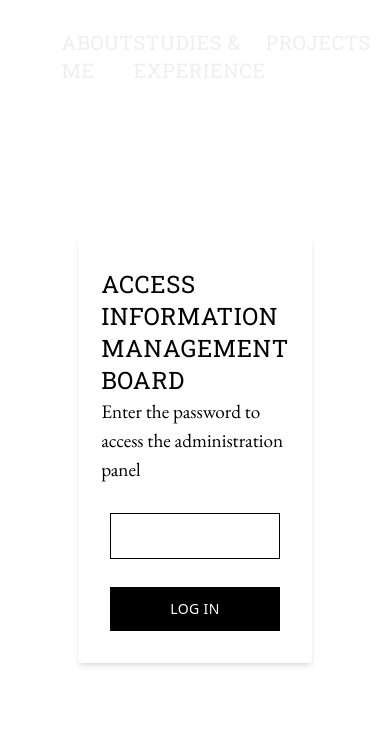
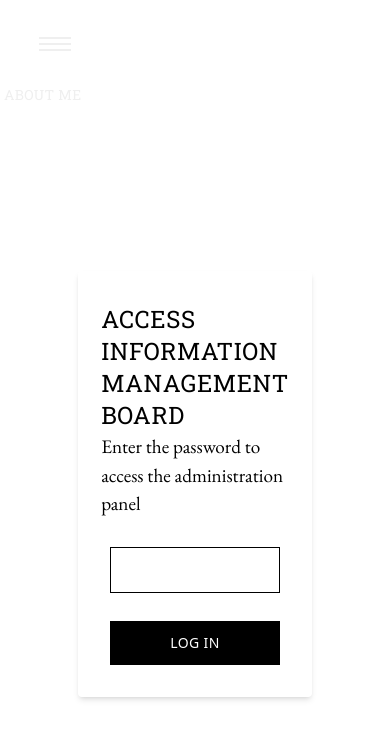
Before and after one commit to KaterinGorbachev/Web-Portfolio2.0, a Vue app: page /access in a window 390 px wide. Shown: the top 738 px of the page. Built offline with nearby package versions, Linux system fonts and the light colour scheme.

Commit message:
Menu burger added

```diff
--- a/src/App.vue
+++ b/src/App.vue
@@ -1,6 +1,9 @@
 <template>
   <HeaderMenu />
-  <RouterView />
+  <main class="pt-[10vh]">
+    <RouterView />
+  </main>
+
 </template>
 
 <script setup>
--- a/src/components/HeaderMenu.vue
+++ b/src/components/HeaderMenu.vue
@@ -1,25 +1,54 @@
 <template>
-  <header class="p-7 w-full flex justify-center items-center">
-    <nav class="w-[80%] flex justify-between">
+  <header class="pt-7 py-0.5 lg:p-7 w-full flex justify-center items-center backdrop-blur-md sticky top-0 z-50 text-[#efefef] hover:bg-white hover:text-black duration-300 ease-in-out">
+    <nav class="w-[80%] flex justify-between items-center">
+      <!-- Logo / About Me Link -->
+
+
+      <!-- Hamburger Button (Mobile) -->
+      <button
+        @click="isOpen = !isOpen"
+        class="lg:hidden flex flex-col justify-center items-center w-8 h-8 space-y-1 focus:outline-none cursor-pointer"
+      >
+        <span :class="{'rotate-45 translate-y-2': isOpen}" class="block w-8 h-0.5 bg-current transition-all duration-300"></span>
+        <span :class="{'opacity-0': isOpen}" class="block w-8 h-0.5 bg-current transition-all duration-300"></span>
+        <span :class="{'-rotate-45 -translate-y-2': isOpen}" class="block w-8 h-0.5 bg-current transition-all duration-300"></span>
+      </button>
+
+      <!-- Menu Links -->
+      <div
+        :class="{'max-h-0 overflow-hidden': !isOpen, 'max-h-96': isOpen}"
+        class="lg:flex lg:space-x-6 flex-col lg:flex-row transition-all duration-300 ease-in-out absolute lg:static top-full left-0 w-full lg:w-auto bg-white lg:bg-transparent text-start px-1 py-5 lg:text-left lg:overflow-visible"
+
+      >
         <router-link
           to="/"
-        class="text-xl transition-all delay-100 hover:font-bold text-[#efefef] hover:text-[#000] font-[Roboto_Slab] uppercase tracking-wide"
-        >About me</router-link
+          class="text-[14px] lg:text-xl transition-all delay-100 hover:font-bold font-[Roboto_Slab] uppercase tracking-wide"
         >
+          About me
+        </router-link>
         <router-link
           to="/studies"
-        class="text-xl transition-all delay-100 hover:font-bold text-[#efefef] hover:text-[#000] font-[Roboto_Slab] uppercase tracking-wide"
-        >Studies & Experience</router-link
+          class="block py-3 lg:py-0 text-[14px] lg:text-xl transition-all delay-100 hover:font-bold font-[Roboto_Slab] uppercase tracking-wide"
+          @click="isOpen = false"
         >
+          Studies & Experience
+        </router-link>
         <router-link
           to="/projects"
-        class="text-xl transition-all delay-100 hover:font-bold text-[#efefef] hover:text-[#000] font-[Roboto_Slab] uppercase tracking-wide"
-        >Projects</router-link
+          class="block py-3 lg:py-0 text-[14px] lg:text-xl transition-all delay-100 hover:font-bold font-[Roboto_Slab] uppercase tracking-wide"
+          @click="isOpen = false"
         >
+          Projects
+        </router-link>
+      </div>
     </nav>
   </header>
 </template>
 
-<script setup></script>
+<script setup>
+import { ref } from 'vue'
+
+const isOpen = ref(false)
+</script>
 
 <style></style>
--- a/src/views/RecordinfoView.vue
+++ b/src/views/RecordinfoView.vue
@@ -1,26 +1,26 @@
 <template>
-  <section class="w-full p-0.5 flex flex-col gap-[1rem]">
+  <section class="w-full p-0.5 flex flex-col gap-[1rem] items-center">
     <h2
       class="text-2xl font-[Roboto_Slab] uppercase tracking-wide w-full text-start lg:text-center"
     >
       Managment board
     </h2>
-    <form @submit.prevent="addInfo" class="w-full p-[2rem] flex flex-col gap-4">
+    <form @submit.prevent="addInfo" class="p-[2rem] flex flex-col gap-4 w-[80vw]">
 
-        <div class="flex items-start w-full gap-4">
-          <div class="flex flex-col gap-0.5 w-[60%]">
+        <div class="flex items-start w-full justify-between">
+          <div class="flex flex-col gap-0.5 w-[75%]">
             <label for="title" class="font-[EB_Garamond] text-[1.2rem] w-full text-start">Title*:</label>
             <input
               type="text"
               name="title"
-              placeholder="Enter a title"
+              placeholder="Enter title"
               v-model="title"
               required
               class="w-full border border-black bg-white px-4 py-3 text-sm text-black placeholder:text-black/40 focus:outline-none focus:border-[#a2dffd]"
             />
             <small>0/200 characters</small>
           </div>
-          <div class="flex flex-col gap-0.5">
+          <div class="flex flex-col gap-0.5 w-[20%]">
             <label for="date" class="font-[EB_Garamond] text-[1.2rem] w-full text-start">Date*:</label>
             <input
               type="date"
@@ -57,7 +57,7 @@
           <input
             type="url"
             name="image"
-            placeholder="Enter the link with image"
+            placeholder="Enter link with image"
             v-model="image"
             class="w-full border border-black bg-white px-4 py-3 text-sm text-black placeholder:text-black/40 focus:outline-none focus:border-[#a2dffd]"
           />
```
Lines whose indentation alone changed are shown as unchanged.
